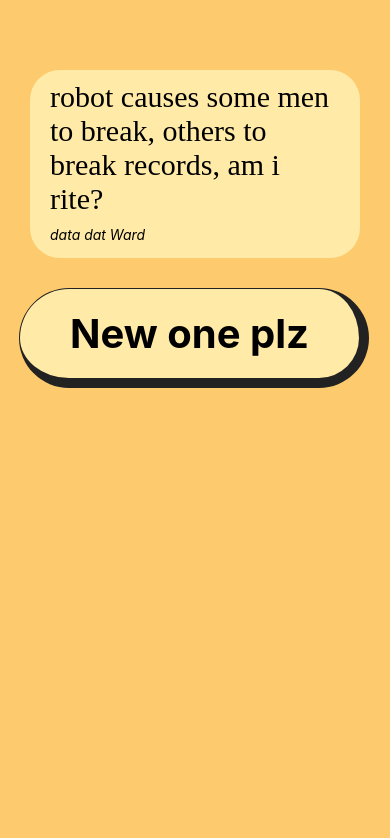
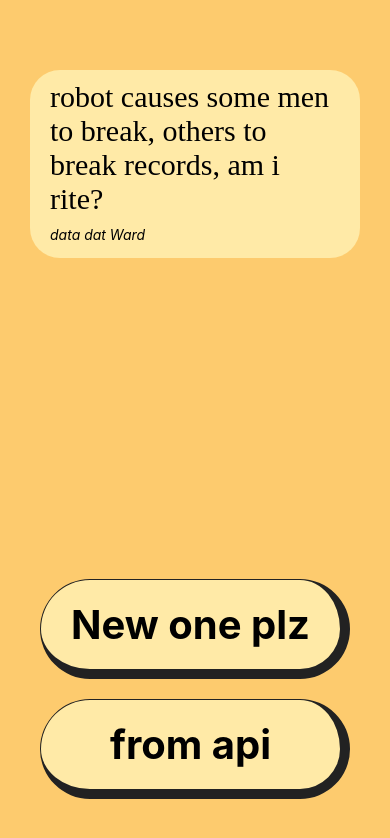
Before and after one commit to lexprod/QuoteApp, a React Native app: screen / in a window 390 px wide. Shown: the top 838 px of the page. Built offline with nearby package versions, Linux system fonts and the light colour scheme.

Commit message:
new button

```diff
--- a/screens/Main.js
+++ b/screens/Main.js
@@ -7,9 +7,11 @@ import { QUOTES } from "../shared/quotes";
 const Main = () => {
 
     const [quotes, setQuotes] = useState(QUOTES);
-    console.log(quotes);
     const [displayQuote, setDisplayQuote] = useState(quotes[0]);
-    console.log(displayQuote);
+
+    const handleAddQuotes = () => {
+
+    }
 
     return (
         <View style={styles.supercontainer}>
@@ -20,11 +22,11 @@ const Main = () => {
                     <Text style={styles.credittext}>{displayQuote.author}</Text>
                 </View>
             )}
+            <View style={styles.buttonpanel}>
                 <Pressable
                     onPress={() => {
                         const newQuoteId = (displayQuote.id + 1) % quotes.length;
                         setDisplayQuote(quotes[newQuoteId]);
-                    console.log(`trying to switch to quote ${newQuoteId}`);
                     }}
                     style={({ pressed }) => [pressed ? styles.buttonpressed : styles.buttonup
                     ]} >
@@ -32,51 +34,38 @@ const Main = () => {
                         New one plz
                     </Text>
                 </Pressable>
-        </View >
+                <Pressable
+                    onPress={() => {
+
+                    }}
+                    style={({ pressed }) => [pressed ? styles.buttonpressed : styles.buttonup
+                    ]} >
+                    <Text style={styles.buttontext}>
+                        from api
+                    </Text>
+                </Pressable>
+            </View>
+        </View>
     )
-
-    // return (
-
-    //     <View style={styles.supercontainer}>
-    //         <View style={styles.quotecontainer}>
-    //             <Text style={styles.quotetext}> "Adversity causes some men to break, others to break records." </Text>
-    //             <Text style={styles.credittext}>--- William Arthur Ward</Text>
-    //         </View>
-    //         <Pressable
-    //             style={({ pressed }) => [pressed ? styles.buttonpressed : styles.buttonup
-    //             ]} >
-    //             <Text style={styles.buttontext}>
-    //                 New quote plz
-    //             </Text>
-    //         </Pressable>
-    //     </View >
-
-
-    // <Card.Title style={styles.cardTitle}>All Routines</Card.Title>
-    // <Card.Divider />
-    // <FlatList
-    //     data={routines}
-    //     renderItem={RenderRoutine}
-    //     keyExtractor={(item) => item.id}
-
-    // );
 }
 
 
 const styles = StyleSheet.create({
+    supercontainer: {
+        paddingHorizontal: 20,
+        paddingTop: 50,
+        paddingBottom: 15,
+        flex: 1,
+        flexDirection: 'column',
+        justifyContent: 'space-between',
+        alignItems: 'center',
+        backgroundColor: '#fdcb6e'
+    },
     quotecontainer: {
         backgroundColor: '#ffeaa7',
         marginVertical: 20,
         marginHorizontal: 10,
-        borderRadius: 30
-    },
-    supercontainer: {
-        paddingHorizontal: 20,
-        paddingVertical: 50,
-        flex: 1,
-        flexDirection: 'column',
-        alignItems: 'center',
-        backgroundColor: '#fdcb6e'
+        borderRadius: 30,
     },
     quotetext: {
         fontFamily: 'serif',
@@ -92,50 +81,41 @@ const styles = StyleSheet.create({
         marginBottom: 15,
         marginHorizontal: 20
     },
-    buttoncontainer: {
+    buttonpanel: {
         width: '100%',
-        justifyContent: 'center',
-        margin: 10,
-        backgroundColor: '#ffeaa7',
-        height: 100,
-        borderRadius: 100,
-        borderWidth: 1
+        padding: 20,
+        flexDirection: 'column',
+        justifyContent: 'space-evenly',
     },
     buttontext: {
         fontSize: 40,
         fontWeight: 'bold',
         textAlign: 'center',
     },
-    buttonpressed: {
-        backgroundColor: '#ffeaa7',
-        borderColor: '#2d3436',
-        borderTopWidth: 8,
-        borderLeftWidth: 6,
-        borderRightWidth: 1,
-        borderBottomWidth: 1,
-        width: '100%',
-        justifyContent: 'center',
-        margin: 10,
-        height: 100,
-        borderRadius: 100,
-        marginTop: 14,
-        marginLeft: 12
-    },
     buttonup: {
         width: '100%',
         justifyContent: 'center',
-        margin: 10,
-        marginBottom: 20,
-        marginRight: 12,
         backgroundColor: '#ffeaa7',
         height: 100,
         borderRadius: 100,
         borderWidth: 1,
         borderColor: '#222',
         borderBottomWidth: 10,
-        borderRightWidth: 10
+        borderRightWidth: 10,
+        marginVertical: 10
     },
-
+    buttonpressed: {
+        backgroundColor: '#ffeaa7',
+        borderColor: '#2d3436',
+        borderWidth: 1,
+        borderTopWidth: 8,
+        borderLeftWidth: 6,
+        width: '100%',
+        justifyContent: 'center',
+        height: 100,
+        borderRadius: 100,
+        marginVertical: 10,
+    }
 });
 
 
```
Lines whose indentation alone changed are shown as unchanged.
